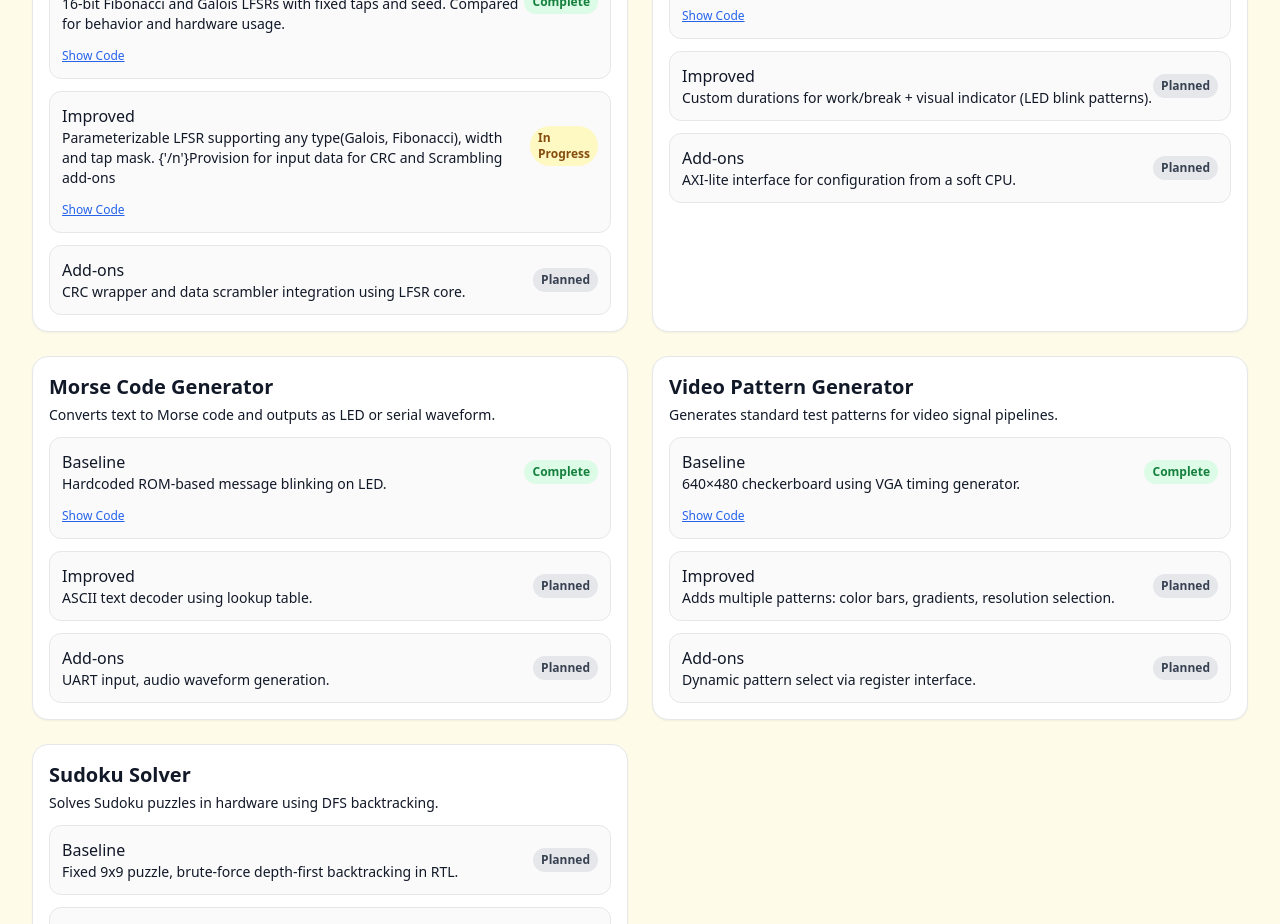
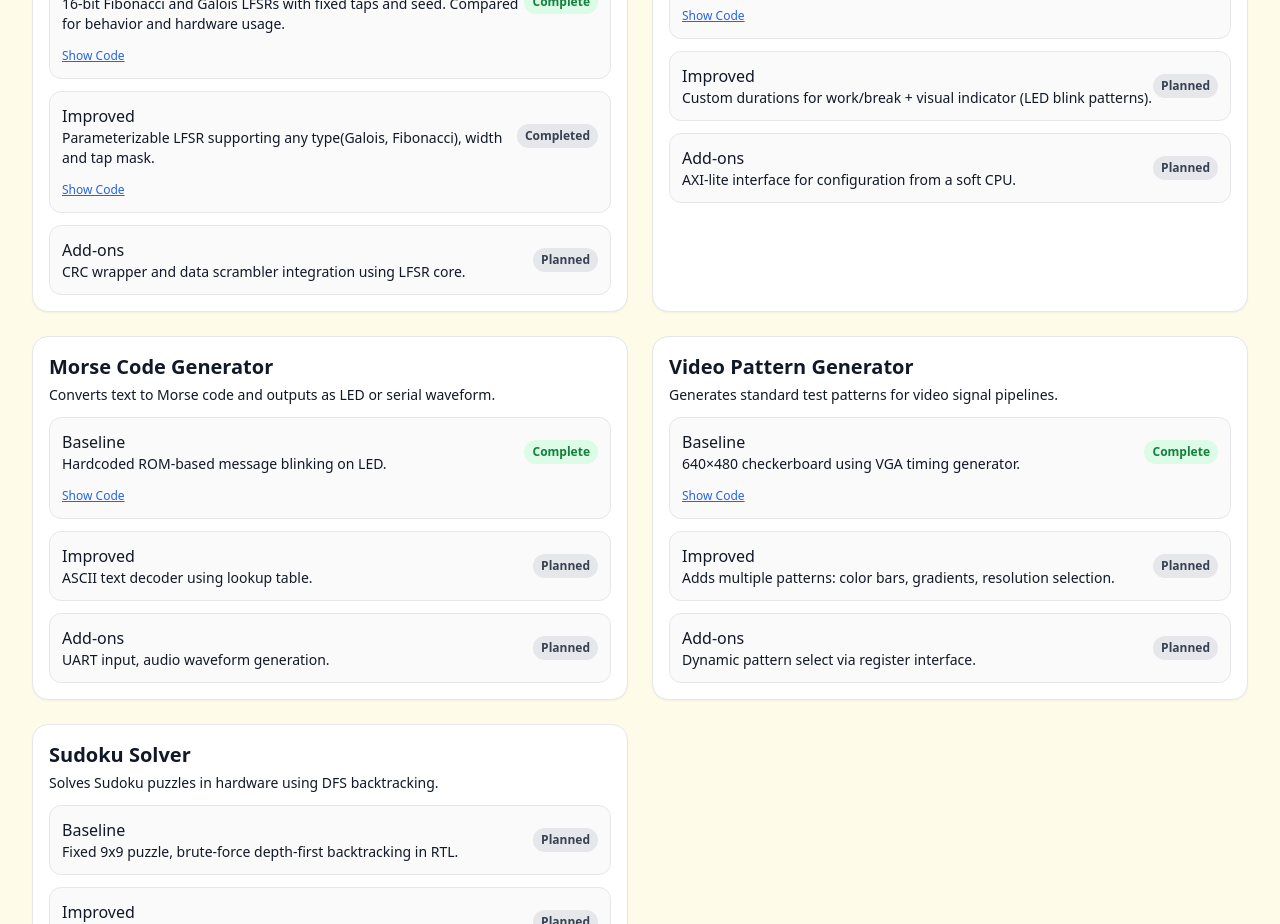
Before and after one commit to Veena-vk/veena-portfolio-dev, a Next.js app: page /sun in a window 1280 px wide. Shown: the part 1500-2424 px from the top of the page. Built offline with nearby package versions, Linux system fonts and the light colour scheme.

Commit message:
Update rtlGarden.ts

```diff
--- a/app/sun/data/rtlGarden.ts
+++ b/app/sun/data/rtlGarden.ts
@@ -59,8 +59,8 @@ module lfsr_galois_16 (
       },
       {
         label: "Improved",
-        summary: "Parameterizable LFSR supporting any type(Galois, Fibonacci), width and tap mask. {'/n'}Provision for input data for CRC and Scrambling add-ons",
-        status: "In Progress",
+        summary: "Parameterizable LFSR supporting any type(Galois, Fibonacci), width and tap mask.",
+        status: "Completed",
         snippet: `// Parameterized LFSR with entropy analyzer
 module lfsr_parametrized #(
   parameter LFSR_WIDTH = 16,
```
